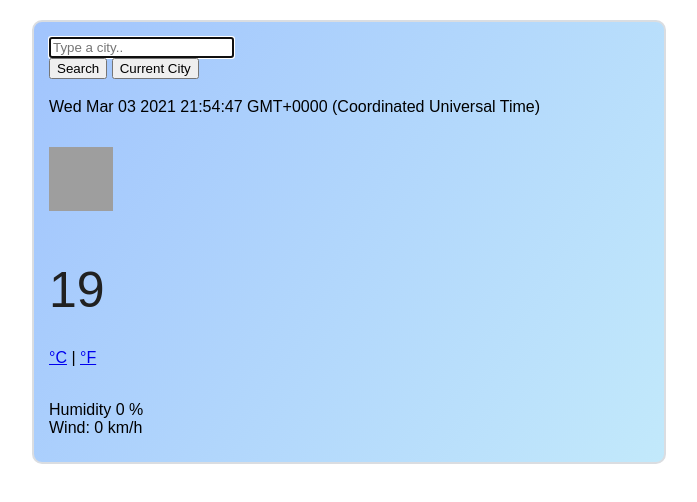
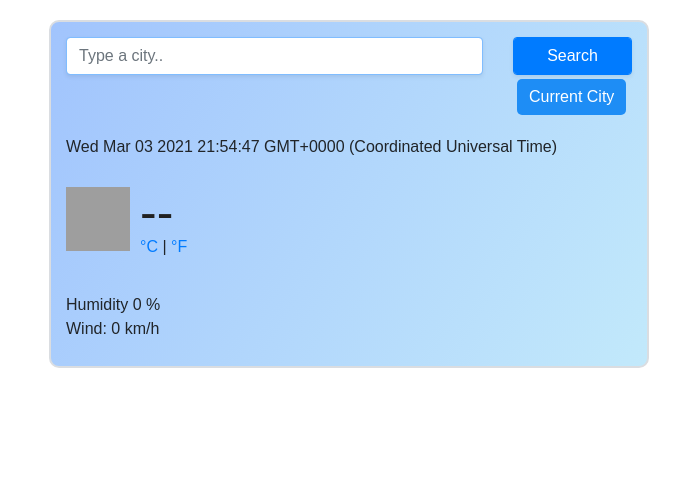
Before and after one commit to duraibim/My-project, a plain HTML site: page index.html in a window 1280 px wide. Shown: the whole page, without its empty margins (291-988 px from the left). Drawn offline with nearby package versions, Linux system fonts and the light colour scheme; grey boxes are pictures that could not be loaded.

Commit message:
Edited button + form

```diff
--- a/index.html
+++ b/index.html
@@ -4,6 +4,12 @@
     <meta charset="UTF-8">
     <meta http-equiv="X-UA-Compatible" content="IE=edge">
     <meta name="viewport" content="width=device-width, initial-scale=1.0">
+    <link
+      rel="stylesheet"
+      href="https://stackpath.bootstrapcdn.com/bootstrap/4.3.1/css/bootstrap.min.css"
+      integrity="sha384-ggOyR0iXCbMQv3Xipma34MD+dH/1fQ784/j6cY/iJTQUOhcWr7x9JvoRxT2MZw1T"
+      crossorigin="anonymous"
+    />
     <script src="https://unpkg.com/axios/dist/axios.min.js"></script>
     <title>Weather Application
     </title>
@@ -54,7 +60,7 @@
                     class="weather-icon float-left"
                 />
                 <div class="float-left">
-                    <h3>19</h3
+                    <h3>--</h3
                     ></br><span class="units">
                     <a href="#" id="celsius-link">°C</a> |
                     <a href="#" id="fahrenheit-link">°F</a>
--- a/style.css
+++ b/style.css
@@ -53,3 +53,18 @@ body {
   .search-form {
     margin-bottom: 20px;
   }
+
+  button {
+    border: none;
+  color: white;
+  padding: 6px 12px;
+  text-align: center;
+  text-decoration: none;
+  display: inline-block;
+  font-size: 16px;
+  font-weight: 100;
+  margin: 4px;
+  cursor: pointer;
+  border-radius: 5px;
+  background-color: rgb(30, 141, 245);
+  }
```
